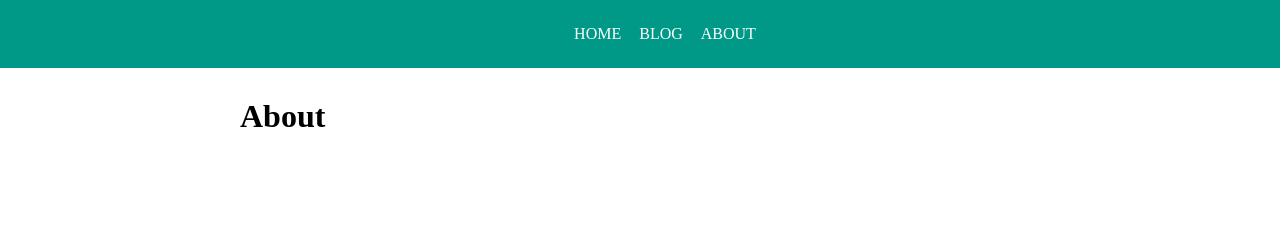
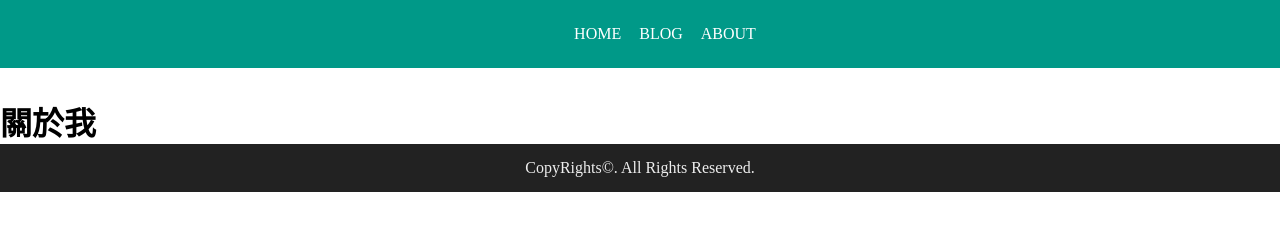
Before and after one commit to a19860101/ASTRO-6-20241109, an Astro site: page /about in a window 1280 px wide. Shown: the top 230 px of the page. Built offline with nearby package versions, Linux system fonts and the light colour scheme; Astro itself is replaced by a stand-in of ours.

Commit message:
20241116

```diff
--- /dev/null
+++ b/src/layouts/BaseLayout.astro
@@ -0,0 +1,28 @@
+---
+import '../styles/style.css'
+// const title = 'My First Astro Project'
+const { title='DEFAULT' } = Astro.props
+---
+<!DOCTYPE html>
+<html lang="en">
+<head>
+    <meta charset="UTF-8">
+    <meta name="viewport" content="width=device-width, initial-scale=1.0">
+    <meta name="generator" content={Astro.generator} />
+    <title>LCC WEB - {title}</title>
+    <link rel="icon" type="image/svg+xml" href="/favicon.svg" />
+</head>
+<body>
+    <nav>
+        <a href="/">home</a>
+        <a href="/blog">blog</a>
+        <a href="/about">about</a>
+    </nav>
+    <slot>
+
+    </slot>
+    <footer>
+        CopyRights&copy;. All Rights Reserved.
+    </footer>
+</body>
+</html>
--- a/src/pages/about.astro
+++ b/src/pages/about.astro
@@ -1,23 +1,6 @@
 ---
-import '../styles/style.css'
+import BaseLayout from "../layouts/BaseLayout.astro";
 ---
-<!DOCTYPE html>
-<html lang="en">
-<head>
-    <meta charset="UTF-8">
-    <meta name="viewport" content="width=device-width, initial-scale=1.0">
-    <title>Document</title>
-    <!-- <link rel="stylesheet" href="/styles/style.css"> -->
-
-</head>
-<body>
-    <nav>
-        <a href="/">home</a>
-        <a href="/blog">blog</a>
-        <a href="/about">about</a>
-    </nav>
-    <main>
-        <h1>About</h1>
-    </main>
-</body>
-</html>
+<BaseLayout title="ABOUT">
+    <h1>關於我</h1>
+</BaseLayout>
--- a/src/styles/style.css
+++ b/src/styles/style.css
@@ -27,3 +27,10 @@ main {
     width: 800px;
     margin: auto;
 }
+footer {
+    width: 100%;
+    padding-block: 15px;
+    background-color: #222;
+    color: #eee;
+    text-align: center;
+}
```
Also changed, not shown: src/pages/blog/index.astro (+4 -19 lines), src/pages/index.astro (+7 -28 lines), README.md.
